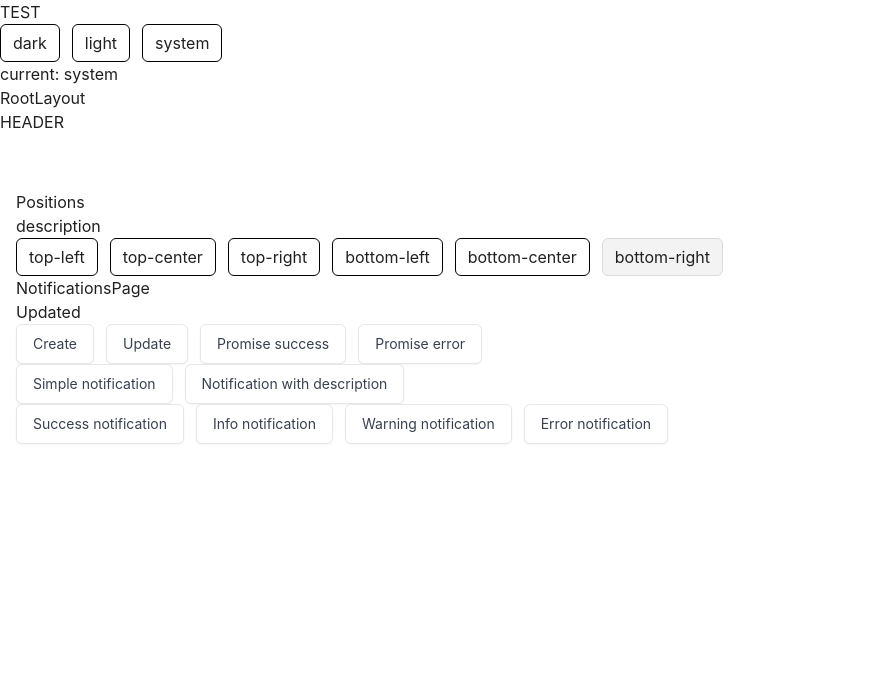
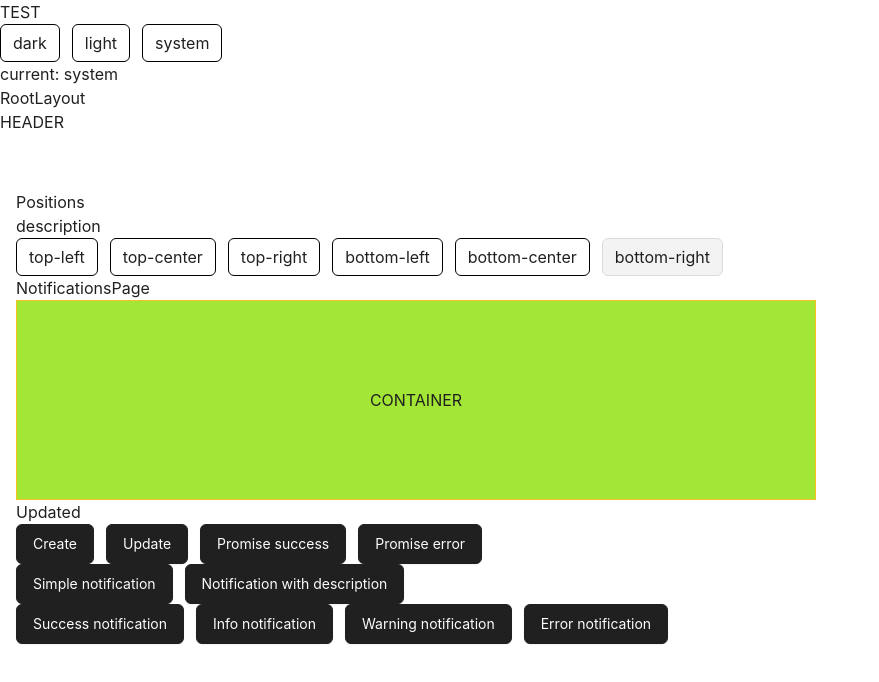
Before and after one commit to DanielEsh/react-toasts, a React (Vite) app: page /notifications in a window 1280 px wide. Shown: the top 682 px of the page, without its empty margins (0-879 px from the left). Built offline with nearby package versions, Linux system fonts and the light colour scheme.

Commit message:
feat: design

```diff
--- a/src/components/notification-item.tsx
+++ b/src/components/notification-item.tsx
@@ -31,6 +31,7 @@ export const NotificationItem = (props: Props) => {
   const [isPause, setPause] = useState(false)
 
   useEffect(() => {
+    console.log('USE EFFECT', duration)
     if (duration) {
       startTimer()
     }
--- a/src/components/notifications.tsx
+++ b/src/components/notifications.tsx
@@ -49,8 +49,8 @@ export const Notifications = ({ position, limit }: Props) => {
           return state.map((item) => {
             if (item.id === notification.id) {
               return {
+                id: item.id,
                 ...notification.data,
-                id: item.id,
               }
             }
 
--- a/src/layouts/header.tsx
+++ b/src/layouts/header.tsx
@@ -1,4 +1,4 @@
-import { BaseButton } from '../shared/ui'
+import { Button } from '../shared/ui'
 import { Link } from 'react-router-dom'
 
 export const Header = () => {
@@ -9,8 +9,8 @@ export const Header = () => {
 
         <div>
           <Link to={'notifications'}>to notifications</Link>
-          <BaseButton> Button 1</BaseButton>
-          <BaseButton> Button 2</BaseButton>
+          <Button> Button 1</Button>
+          <Button> Button 2</Button>
         </div>
       </div>
     </div>
--- a/src/routes/notifications-page.tsx
+++ b/src/routes/notifications-page.tsx
@@ -1,4 +1,4 @@
-import { BaseButton } from '../shared/ui'
+import { Button } from '../shared/ui'
 import {
   createNotificationWithDescription,
   createNotificationWithType,
@@ -47,7 +47,13 @@ export const NotificationsPage = () => {
     const promise = () =>
       new Promise<NotificationType>((_, reject) =>
         setTimeout(
-          () => reject({ title: 'test', type: 'error', duration: 5 }),
+          () =>
+            reject({
+              type: 'update-promise',
+              title: 'test',
+              type: 'error',
+              duration: 5,
+            }),
           2000,
         ),
       )
@@ -59,42 +65,44 @@ export const NotificationsPage = () => {
     <div>
       <span>NotificationsPage</span>
 
+      <div className="w-[800px] h-[200px] flex items-center justify-center border border-amber-400 bg-lime-400 dark:bg-red-500">
+        CONTAINER
+      </div>
+
       <h2>Updated</h2>
       <div className="flex gap-3">
-        <BaseButton onClick={showUpdatedNotification}>Create</BaseButton>
+        <Button onClick={showUpdatedNotification}>Create</Button>
 
-        <BaseButton onClick={handleUpdate}>Update</BaseButton>
+        <Button onClick={handleUpdate}>Update</Button>
 
-        <BaseButton onClick={handlePromiseSuccess}>Promise success</BaseButton>
-        <BaseButton onClick={handlePromiseError}>Promise error</BaseButton>
+        <Button onClick={handlePromiseSuccess}>Promise success</Button>
+        <Button onClick={handlePromiseError}>Promise error</Button>
       </div>
 
       <div className="flex gap-3">
-        <BaseButton onClick={simpleNotifications}>
-          Simple notification
-        </BaseButton>
+        <Button onClick={simpleNotifications}>Simple notification</Button>
 
-        <BaseButton onClick={createNotificationWithDescription}>
+        <Button onClick={createNotificationWithDescription}>
           Notification with description
-        </BaseButton>
+        </Button>
       </div>
 
       <div className="flex gap-3">
-        <BaseButton onClick={() => createNotificationWithType('success')}>
+        <Button onClick={() => createNotificationWithType('success')}>
           Success notification
-        </BaseButton>
+        </Button>
 
-        <BaseButton onClick={() => createNotificationWithType('info')}>
+        <Button onClick={() => createNotificationWithType('info')}>
           Info notification
-        </BaseButton>
+        </Button>
 
-        <BaseButton onClick={() => createNotificationWithType('warning')}>
+        <Button onClick={() => createNotificationWithType('warning')}>
           Warning notification
-        </BaseButton>
+        </Button>
 
-        <BaseButton onClick={() => createNotificationWithType('error')}>
+        <Button onClick={() => createNotificationWithType('error')}>
           Error notification
-        </BaseButton>
+        </Button>
       </div>
     </div>
   )
--- /dev/null
+++ b/src/shared/ui/button/base-button.tsx
@@ -0,0 +1,72 @@
+import { forwardRef, ButtonHTMLAttributes, ReactNode, ElementType } from 'react'
+import { VariantProps, cva } from 'class-variance-authority'
+import { classNames } from '../../utils'
+
+const buttonVariants = cva(
+  'inline-flex items-center justify-center gap-1 rounded-lg text-sm transition-colors disabled:cursor-not-allowed',
+  {
+    variants: {
+      variant: {
+        default:
+          'bg-gray-100 border border-gray-100 text-neutral-100 disabled:bg-slate-100 rounded-md shadow-sm',
+        ghost: 'bg-transparent border-none hover:bg-gray-200',
+        primary: 'bg-neutral-800 border border-neutral-800 text-white',
+      },
+      size: {
+        default: 'h-10 py-2 px-4',
+        xs: 'p-2 rounded-md',
+        sm: 'h-9 px-3 rounded-md',
+        lg: 'h-11 px-8 rounded-md',
+      },
+    },
+    defaultVariants: {
+      variant: 'default',
+      size: 'default',
+    },
+  },
+)
+
+const COMPONENT_NAME = 'BaseButton'
+
+export interface BaseButtonProps
+  extends ButtonHTMLAttributes<HTMLButtonElement>,
+    VariantProps<typeof buttonVariants> {
+  addonLeft?: ReactNode
+  addonRight?: ReactNode
+  children: ReactNode
+  as?: ElementType
+}
+
+type ButtonElement = HTMLButtonElement | HTMLAnchorElement
+
+export const BaseButton = forwardRef<ButtonElement, BaseButtonProps>(
+  (props, forwardedRef) => {
+    const {
+      className,
+      as: Component = 'button',
+      type = 'button',
+      variant,
+      size,
+      children,
+      addonLeft,
+      addonRight,
+      ...restProps
+    } = props
+
+    const classes = classNames(buttonVariants({ variant, size, className }))
+
+    return (
+      <Component
+        ref={forwardedRef}
+        className={classes}
+        type={type}
+        {...restProps}
+      >
+        {addonLeft && <span>{addonLeft}</span>}
+        <span>{children}</span>
+        {addonRight && <span>{addonRight}</span>}
+      </Component>
+    )
+  },
+)
+BaseButton.displayName = COMPONENT_NAME
--- a/src/shared/ui/button/button.tsx
+++ b/src/shared/ui/button/button.tsx
@@ -1,72 +1,19 @@
-import { forwardRef, ButtonHTMLAttributes, ReactNode, ElementType } from 'react'
-import { VariantProps, cva } from 'class-variance-authority'
-import { classNames } from '../../utils'
+import { forwardRef } from 'react'
+import { BaseButton, BaseButtonProps } from './base-button.tsx'
 
-const buttonVariants = cva(
-  'inline-flex items-center justify-center gap-1 rounded-lg text-sm transition-colors disabled:cursor-not-allowed',
-  {
-    variants: {
-      variant: {
-        default:
-          'bg-white border border-input text-gray-700 disabled:bg-slate-100 rounded-md shadow-sm ',
-        ghost: 'bg-transparent border-none hover:bg-gray-200',
-        primary: 'bg-neutral-800 border border-neutral-800 text-white',
-      },
-      size: {
-        default: 'h-10 py-2 px-4',
-        xs: 'p-2 rounded-md',
-        sm: 'h-9 px-3 rounded-md',
-        lg: 'h-11 px-8 rounded-md',
-      },
-    },
-    defaultVariants: {
-      variant: 'default',
-      size: 'default',
-    },
+const COMPONENT_NAME = 'BaseButton'
+
+export const Button = forwardRef<HTMLButtonElement, BaseButtonProps>(
+  ({ children, ...restProps }, forwardedRef) => {
+    return (
+      <BaseButton
+        ref={forwardedRef}
+        {...restProps}
+      >
+        {children}
+      </BaseButton>
+    )
   },
 )
 
-const COMPONENT_NAME = 'BaseButton'
-
-export interface BaseButtonProps
-  extends ButtonHTMLAttributes<HTMLButtonElement>,
-    VariantProps<typeof buttonVariants> {
-  addonLeft?: ReactNode
-  addonRight?: ReactNode
-  children: ReactNode
-  as?: ElementType
-}
-
-type ButtonElement = HTMLButtonElement | HTMLAnchorElement
-
-export const BaseButton = forwardRef<ButtonElement, BaseButtonProps>(
-  (props, forwardedRef) => {
-    const {
-      className,
-      as: Component = 'button',
-      type = 'button',
-      variant,
-      size,
-      children,
-      addonLeft,
-      addonRight,
-      ...restProps
-    } = props
-
-    const classes = classNames(buttonVariants({ variant, size, className }))
-
-    return (
-      <Component
-        ref={forwardedRef}
-        className={classes}
-        type={type}
-        {...restProps}
-      >
-        {addonLeft && <span>{addonLeft}</span>}
-        <span>{children}</span>
-        {addonRight && <span>{addonRight}</span>}
-      </Component>
-    )
-  },
-)
-BaseButton.displayName = COMPONENT_NAME
+Button.displayName = COMPONENT_NAME
--- a/src/shared/ui/button/index.ts
+++ b/src/shared/ui/button/index.ts
@@ -1 +1 @@
-export { BaseButton } from './button.tsx'
+export { Button } from './button.tsx'
--- a/src/sprite.gen.ts
+++ b/src/sprite.gen.ts
@@ -3,38 +3,38 @@ export interface SpritesMap {
     | 'check'
     | 'close'
     | 'diamond'
+    | 'error'
+    | 'info'
     | 'react'
     | 'search'
     | 'shopping-bag'
+    | 'success'
     | 'warning'
-    | 'error'
-    | 'success'
-    | 'info'
 }
 export const SPRITES_META: {
   sprite: Array<
     | 'check'
     | 'close'
     | 'diamond'
+    | 'error'
+    | 'info'
     | 'react'
     | 'search'
     | 'shopping-bag'
+    | 'success'
     | 'warning'
-    | 'error'
-    | 'success'
-    | 'info'
   >
 } = {
   sprite: [
     'check',
     'close',
     'diamond',
+    'error',
+    'info',
     'react',
     'search',
     'shopping-bag',
+    'success',
     'warning',
-    'error',
-    'success',
-    'info',
   ],
 }
--- a/tailwind.config.js
+++ b/tailwind.config.js
@@ -5,6 +5,15 @@ export default {
   theme: {
     extend: {
       colors: {
+        gray: {
+          100: 'var(--colors-gray-12)',
+        },
+        neutral: {
+          100: 'var(--colors-neutral-1)',
+          900: 'var(--colors-neutral-12)',
+        },
+        white: 'var(--color-white)',
+
         surface: 'var(--colors-bg-surface)',
         background: 'var(--colors-background-default)',
         foreground: 'var(--colors-foreground-default)',
```
Also changed, not shown: public/sprites/sprite.svg.
